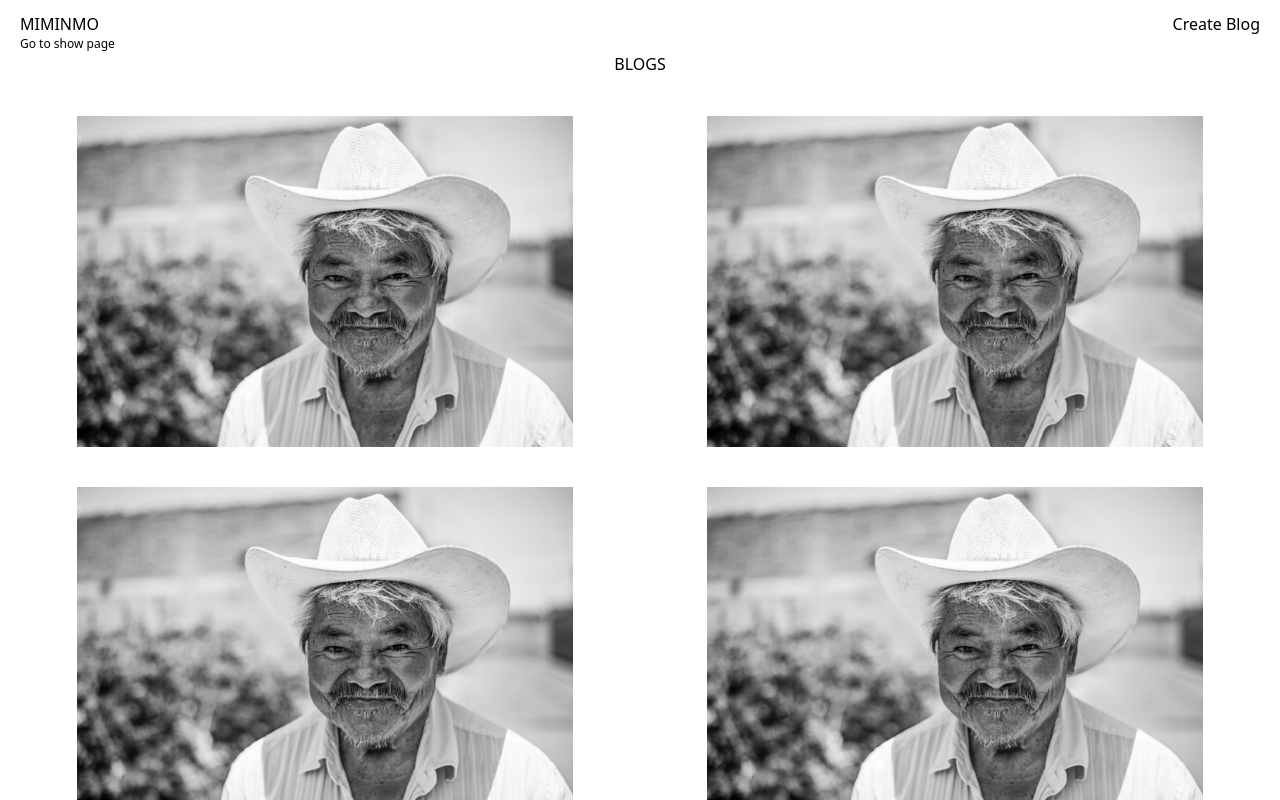
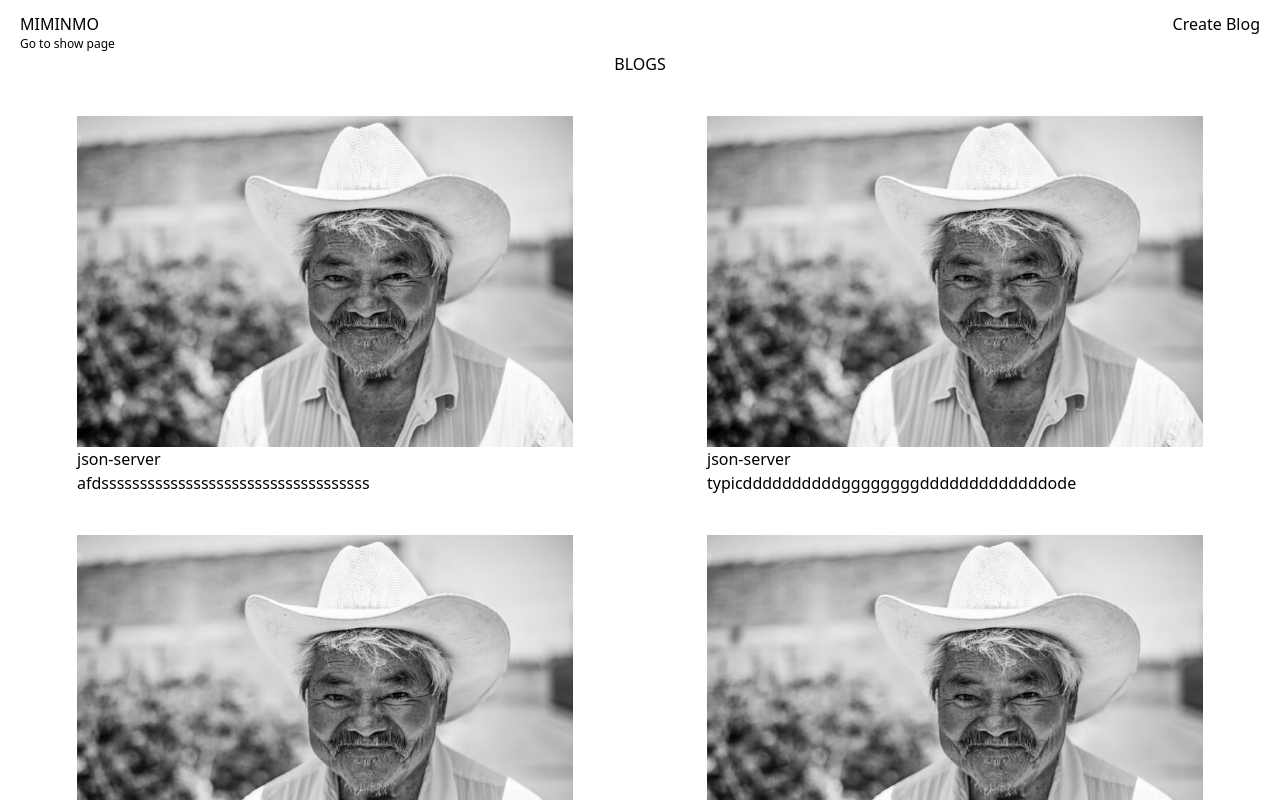
Before and after one commit to vimalkrml/vue-blogproject, a Vue app: page / in a window 1280 px wide. Shown: the top 800 px of the page. Built offline with nearby package versions, Linux system fonts and the light colour scheme; data requests are answered from the project's data file.

Commit message:
new changes

```diff
--- a/src/components/BlogItems.vue
+++ b/src/components/BlogItems.vue
@@ -1,14 +1,18 @@
 <template>
-  <div class="w-[40%] mx-auto mb-5">
+  <section class="flex flex-wrap gap-5">
+    <div class="w-[40%] mx-auto mb-5" v-for="blog in blogs" :key="blog.id">
       <img
         src="../assets/danie-franco-by0XNgDemsc-unsplash.jpg"
         class="block max-w-full"
       />
-    <h2 v-show="blogs">{{ blogs.title }}</h2>
-    <p v-show="blogs">
-      {{ blogs.content }}
+      <div v-show="blogs">
+        <h2>{{ blog.title }}</h2>
+        <p class="w-[40%]">
+          {{ blog.content }}
         </p>
       </div>
+    </div>
+  </section>
 </template>
 
 <script>
--- a/src/pages/blog/Blog-Home.vue
+++ b/src/pages/blog/Blog-Home.vue
@@ -13,8 +13,8 @@
     <div class="mb-10">
       <h2 class="text-center">BLOGS</h2>
     </div>
-    <div class="flex flex-wrap gap-5">
-      <blog-items v-for="n in 10" :key="n"></blog-items>
+    <div class="">
+      <blog-items></blog-items>
     </div>
   </div>
 </template>
```
Lines whose indentation alone changed are shown as unchanged.
